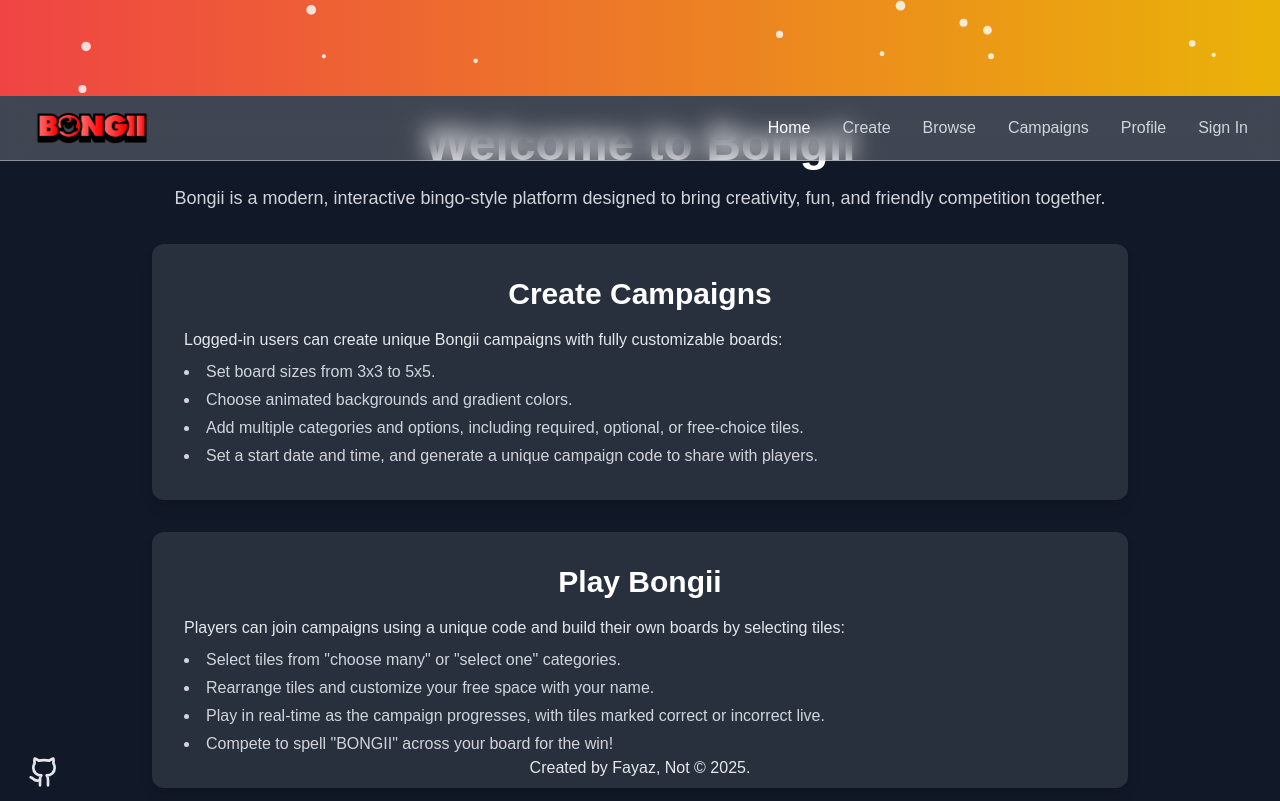
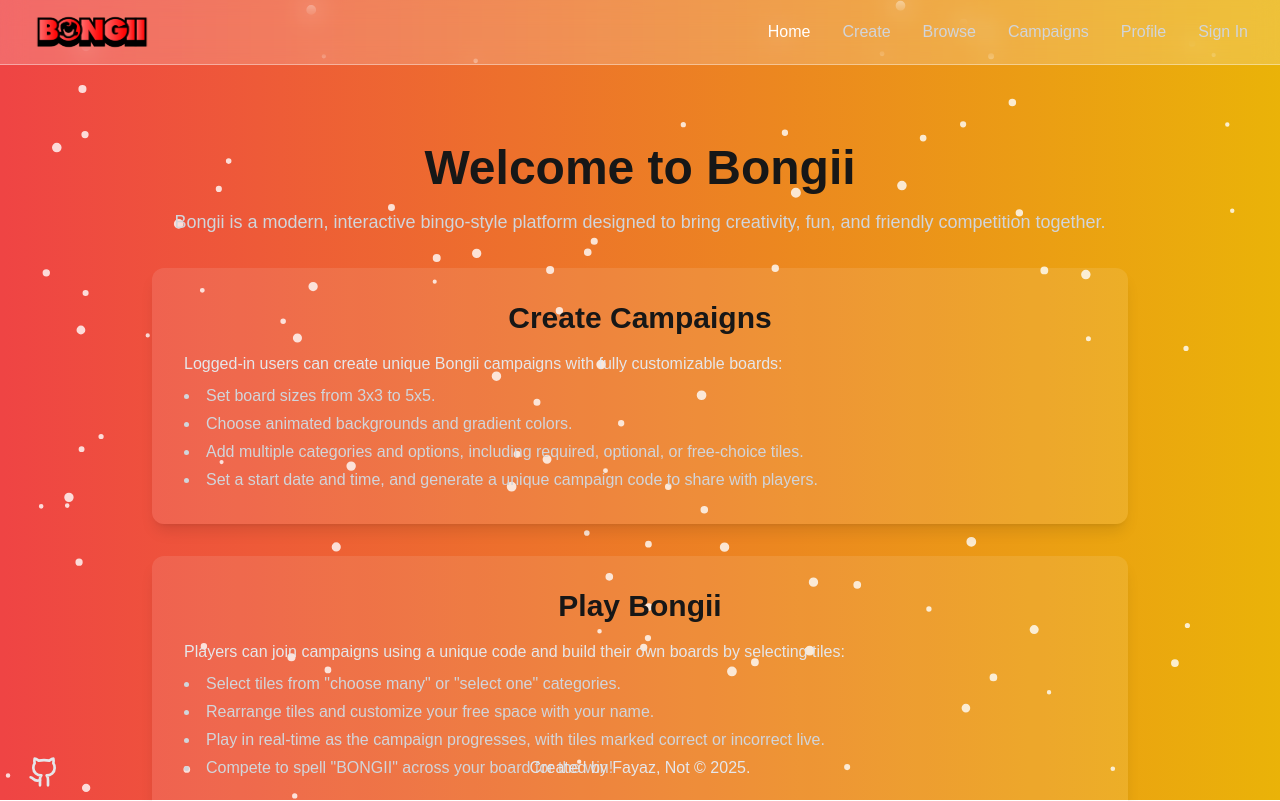
Before and after one commit to fayaz12g/bongii, a Next.js app in the folder client/: page /home in a window 1280 px wide. Shown: the top 801 px of the page. Built offline with nearby package versions, Linux system fonts and the light colour scheme.

Commit message:
header update

```diff
--- a/client/src/app/home/page.js
+++ b/client/src/app/home/page.js
@@ -6,9 +6,11 @@ import Footer from '../components/footer';
 
 const HomePage = () => {
   return (
-    <div className="relative min-h-screen bg-gray-900 text-white">
+    <div>
       <Header />
       <Background />
+      {/* <Footer /> */}
+      <br />
 
       <main className="max-w-5xl mx-auto p-6 mt-24">
         <div className="text-center">
```
Also changed, not shown: 1 other file (tests, documents, lock files or other folders).
